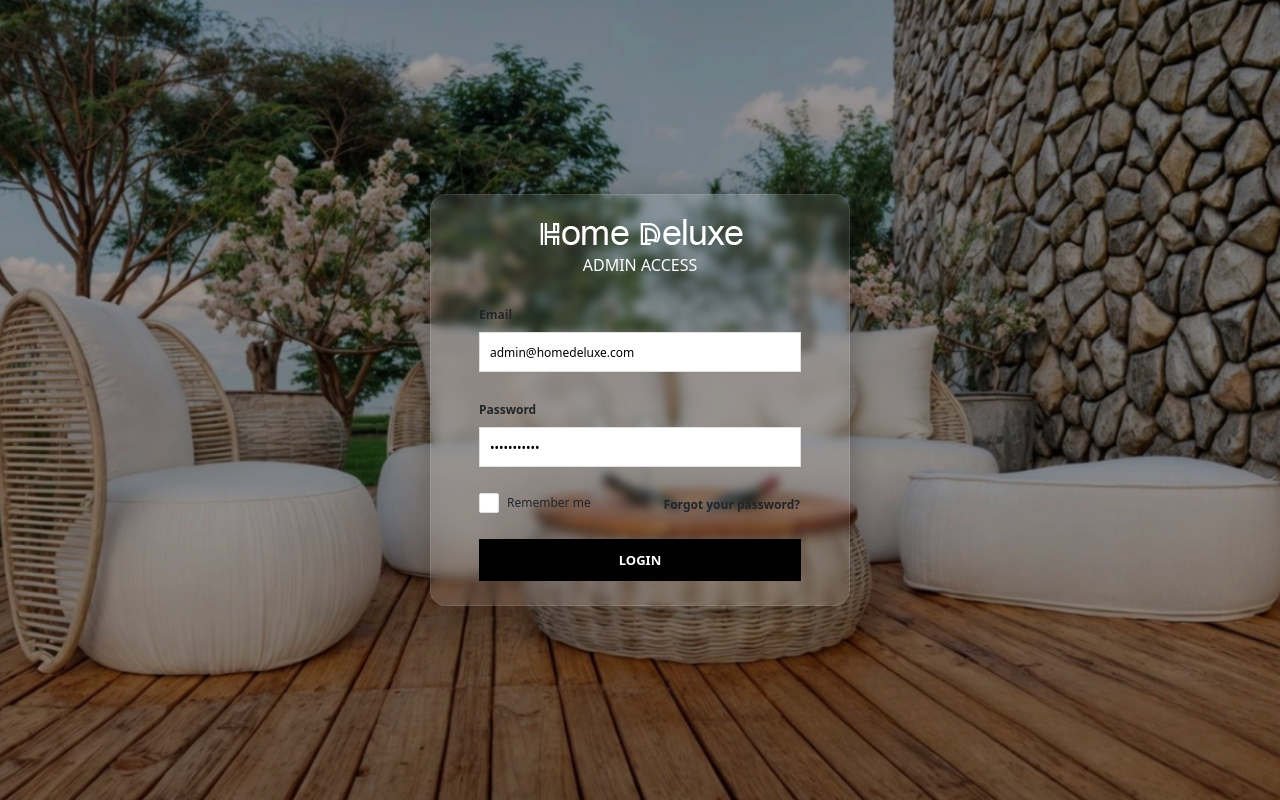
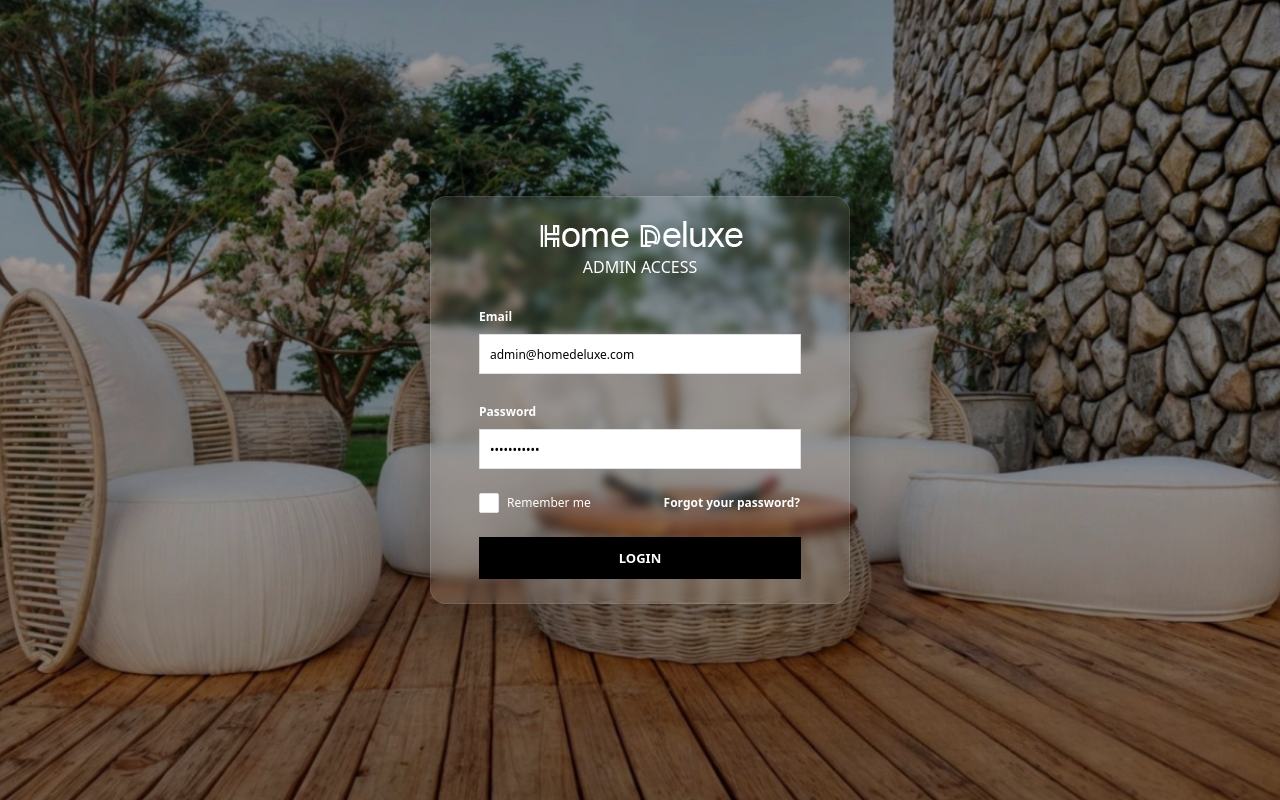
Before and after one commit to yanibustos/homedeluxe-admin-dashboard, a React (Vite) app: page /admin/login in a window 1280 px wide. Built offline with nearby package versions, Linux system fonts and the light colour scheme; no server answers.

Commit message:
Login - Change text color to white

```diff
--- a/src/assets/pages/Login/Login.css
+++ b/src/assets/pages/Login/Login.css
@@ -1,4 +1,5 @@
 .login-container {
+  color: white;
   .login-text {
     font-size: 12px;
   }
--- a/src/assets/pages/Login/Login.jsx
+++ b/src/assets/pages/Login/Login.jsx
@@ -90,7 +90,7 @@
 
   return (
     <SideImage>
-      <div className="login-container">
+      <div className="login-container d-flex flex-column">
         <form
           action=""
           onSubmit={handleSubmit(onSubmit)}
@@ -128,10 +128,10 @@
                 register={register("rememberMe")}
               />
             </div>
-            <div className="text-end">
+            <div className="text-end d-flex align-items-center ">
               <button
                 type="button"
-                className="btn btn-link text-dark fw-semibold login-text p-0 text-decoration-none"
+                className="btn btn-link text-white fw-semibold login-text p-0 text-decoration-none"
                 onClick={() => setShowForgotPassword(true)}
               >
                 Forgot your password?
```
